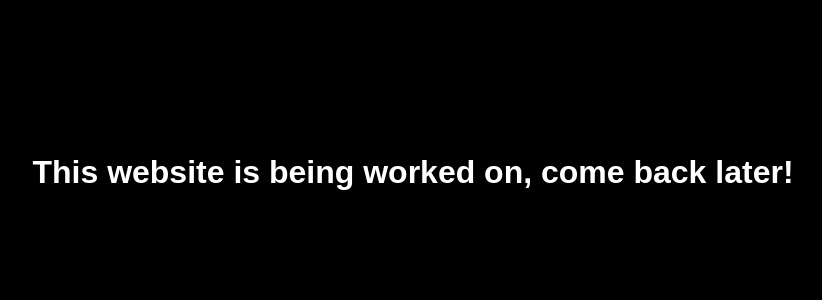
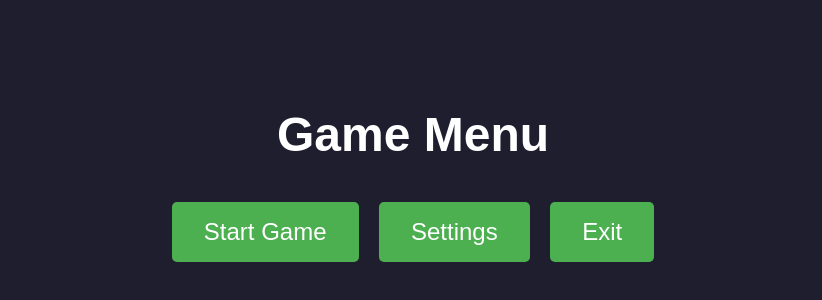
Before and after one commit to Eeshaq007/eeshaq.dev, a plain HTML site: page index.html in a window 1280 px wide. Shown: the part 228-528 px from the top of the page, without its empty margins (227-1049 px from the left). Drawn offline with Linux system fonts and the light colour scheme.

Commit message:
Update index.html

```diff
--- a/index.html
+++ b/index.html
@@ -3,24 +3,67 @@
 <head>
     <meta charset="UTF-8">
     <meta name="viewport" content="width=device-width, initial-scale=1.0">
-    <title>Website Under Construction</title>
+    <title>Game Menu</title>
     <style>
         body {
             margin: 0;
-            background-color: black;
+            font-family: Arial, sans-serif;
+            background-color: #1e1e2f;
             color: white;
             display: flex;
             justify-content: center;
             align-items: center;
             height: 100vh;
-            font-family: Arial, sans-serif;
+        }
+        .menu-container {
             text-align: center;
+        }
+        .menu-title {
+            font-size: 3rem;
+            margin-bottom: 2rem;
+        }
+        .menu-button {
+            display: inline-block;
+            background-color: #4caf50;
+            color: white;
+            padding: 1rem 2rem;
+            font-size: 1.5rem;
+            margin: 0.5rem;
+            border: none;
+            border-radius: 5px;
+            cursor: pointer;
+            transition: background-color 0.3s ease;
+        }
+        .menu-button:hover {
+            background-color: #45a049;
+        }
+        .menu-button:active {
+            background-color: #3e8e41;
         }
     </style>
 </head>
 <body>
-    <div>
-        <h1>This website is being worked on, come back later!</h1>
+    <div class="menu-container">
+        <h1 class="menu-title">Game Menu</h1>
+        <button class="menu-button" onclick="startGame()">Start Game</button>
+        <button class="menu-button" onclick="showSettings()">Settings</button>
+        <button class="menu-button" onclick="exitGame()">Exit</button>
     </div>
+
+    <script>
+        function startGame() {
+            alert('Starting the game...');
+        }
+
+        function showSettings() {
+            alert('Opening settings...');
+        }
+
+        function exitGame() {
+            if (confirm('Are you sure you want to exit?')) {
+                alert('Exiting game. See you next time!');
+            }
+        }
+    </script>
 </body>
 </html>
```
